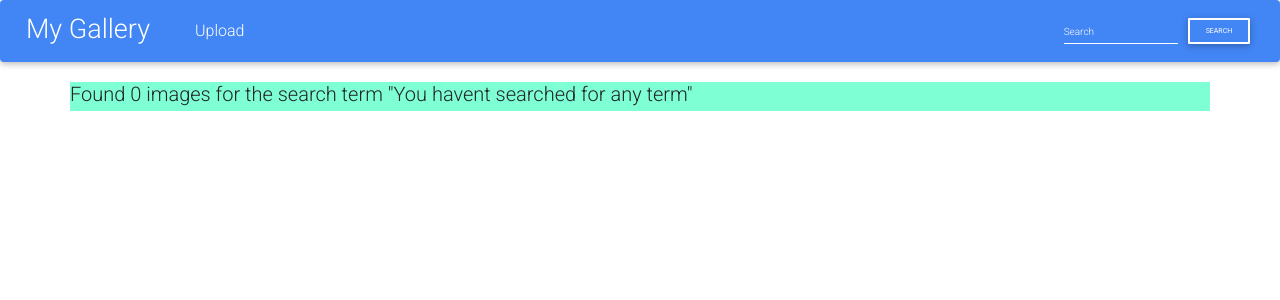
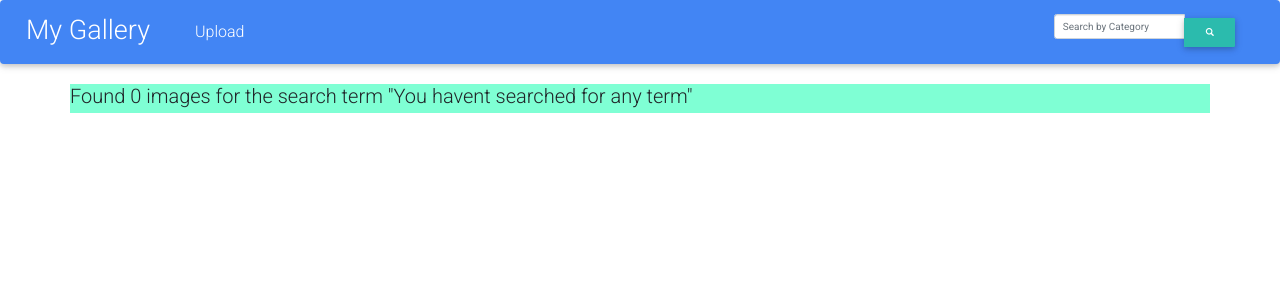
Before and after one commit to mykeck/My-Gallery, a Django app: page /search/ in a window 1280 px wide. Shown: the top 300 px of the page. Run offline with Django 3.2, Linux system fonts and the light colour scheme; some libraries are stand-ins or nearby versions; some web fonts are replaced.

```diff
--- a/gallery/settings.py
+++ b/gallery/settings.py
@@ -129,6 +129,9 @@ USE_TZ = True
 # https://docs.djangoproject.com/en/3.1/howto/static-files/
 
 STATIC_URL = '/static/'
+STATICFILES_DIRS =[
+    os.path.join(BASE_DIR, "static"),
+]
 
 MEDIA_URL = '/media/'
 MEDIA_ROOT = os.path.join(BASE_DIR, 'media')
--- a/images/templates/base.html
+++ b/images/templates/base.html
@@ -12,9 +12,10 @@
     <title>My Gallery</title>
     {%endif%}
 
-    {% bootstrap_css %}
+
 
     {% block styles %}
+    {% bootstrap_css %}
     <!-- Font Awesome -->
         <link rel="stylesheet" href="https://use.fontawesome.com/releases/v5.8.2/css/all.css">
         <!-- Google Fonts -->
@@ -23,19 +24,9 @@
         <link href="https://cdnjs.cloudflare.com/ajax/libs/twitter-bootstrap/4.5.0/css/bootstrap.min.css" rel="stylesheet">
 
         <link href="https://cdnjs.cloudflare.com/ajax/libs/mdbootstrap/4.19.1/css/mdb.min.css" rel="stylesheet">
+        <link rel="shortcut icon" type="image/png" href="https://images.unsplash.com/photo-1507236390809-947de8aea269?ixlib=rb-1.2.1&ixid=eyJhcHBfaWQiOjEyMDd9&auto=format&fit=crop&w=500&q=60"/>
         <link rel="stylesheet" href="{% static 'css/images.css' %}">
-<link rel="shortcut icon" type="image/png" href="https://images.unsplash.com/photo-1507236390809-947de8aea269?ixlib=rb-1.2.1&ixid=eyJhcHBfaWQiOjEyMDd9&auto=format&fit=crop&w=500&q=60"/>
 
-
-
-  <!-- JQuery -->
-<script type="text/javascript" src="https://cdnjs.cloudflare.com/ajax/libs/jquery/3.5.1/jquery.min.js"></script>
-<!-- Bootstrap tooltips -->
-<script type="text/javascript" src="https://cdnjs.cloudflare.com/ajax/libs/popper.js/1.14.4/umd/popper.min.js"></script>
-<!-- Bootstrap core JavaScript -->
-<script type="text/javascript" src="https://cdnjs.cloudflare.com/ajax/libs/twitter-bootstrap/4.5.0/js/bootstrap.min.js"></script>
-<!-- MDB core JavaScript -->
-<script type="text/javascript" src="https://cdnjs.cloudflare.com/ajax/libs/mdbootstrap/4.19.1/js/mdb.min.js"></script>
     {%endblock%}
 
 
@@ -48,6 +39,15 @@
     {% endblock%}
 
     {% block scripts %}
+
+  <!-- JQuery -->
+    <script type="text/javascript" src="https://cdnjs.cloudflare.com/ajax/libs/jquery/3.5.1/jquery.min.js"></script>
+    <!-- Bootstrap tooltips -->
+    <script type="text/javascript" src="https://cdnjs.cloudflare.com/ajax/libs/popper.js/1.14.4/umd/popper.min.js"></script>
+    <!-- Bootstrap core JavaScript -->
+    <script type="text/javascript" src="https://cdnjs.cloudflare.com/ajax/libs/twitter-bootstrap/4.5.0/js/bootstrap.min.js"></script>
+    <!-- MDB core JavaScript -->
+    <script type="text/javascript" src="https://cdnjs.cloudflare.com/ajax/libs/mdbootstrap/4.19.1/js/mdb.min.js"></script>
       <script src="https://ajax.googleapis.com/ajax/libs/jquery/3.3.1/jquery.min.js"></script>
     {% bootstrap_javascript%}
     {% endblock%}
--- a/images/templates/navbar.html
+++ b/images/templates/navbar.html
@@ -32,13 +32,21 @@
 
       </ul>
       <!-- Links -->
+      <form class="navbar-form" role="search" action="{% url 'search_results' %}">
+        <div class="input-group">
+          <input type="text" class="form-control" placeholder="Search by Category" name="image">
+          <div class="input-group-btn">
+            <button class="btn btn-default" type="submit"><i class="glyphicon glyphicon-search"></i></button>
+          </div>
+        </div>
+      </form>
 
-      <form class="form-inline ml-auto">
+      <!-- <form class="form-inline ml-auto" role ="search" >
         <div class="md-form my-0">
           <input class="form-control" type="text" placeholder="Search" aria-label="Search">
         </div>
         <button href="{%url 'search_results'%}" class="btn btn-outline-white btn-md my-0 ml-sm-2" type="submit">Search</button>
-      </form>
+      </form> -->
 
     </div>
     <!-- Collapsible content -->
--- a/images/templates/search.html
+++ b/images/templates/search.html
@@ -14,7 +14,7 @@
   {% if images %}
     {% for image in images %}
     <div class="col-xs-6 col-sm-6 col-md-3 col-lg-3 padding-0">
-      <img src="{{image.image.url}}" class=" img img-responsive" data-toggle="modal" data-target="#{{image.id}}">
+      <a href="{%url 'single_image' image.id%}"><img src="{{image.image.url}}" class=" img img-responsive" data-toggle="modal" data-target="#{{image.id}}">
     </div>
 
     <!-- Modal -->
--- a/images/views.py
+++ b/images/views.py
@@ -15,8 +15,8 @@ def images(request):
 
 def search_results(request):
     if 'image' in request.GET and request.GET["image"]:
-        search_item = request.GET.get("image")
-        searched_images = Image.search_by_category(search_term)
+        search_term = request.GET.get("image")
+        searched_images = Image.search_by_categories(search_term)
         message = f"{search_term}"
 
         return render(request,'search.html', {"message":message,"images":searched_images})
--- a/images/static/css/images.css
+++ b/static/css/images.css
@@ -10,3 +10,6 @@ h1{
 .container{
     background-color: aquamarine;
 }
+.modal fade{
+    align-items: center;
+}
```
Also changed, not shown: images/models.py (+9 -9 lines), images/templates/single_image.html (+20 -6 lines), images/migrations/0002_auto_20201013_1241.py (added), images/migrations/0003_auto_20201013_1247.py (added). Lines whose indentation alone changed are shown as unchanged.
